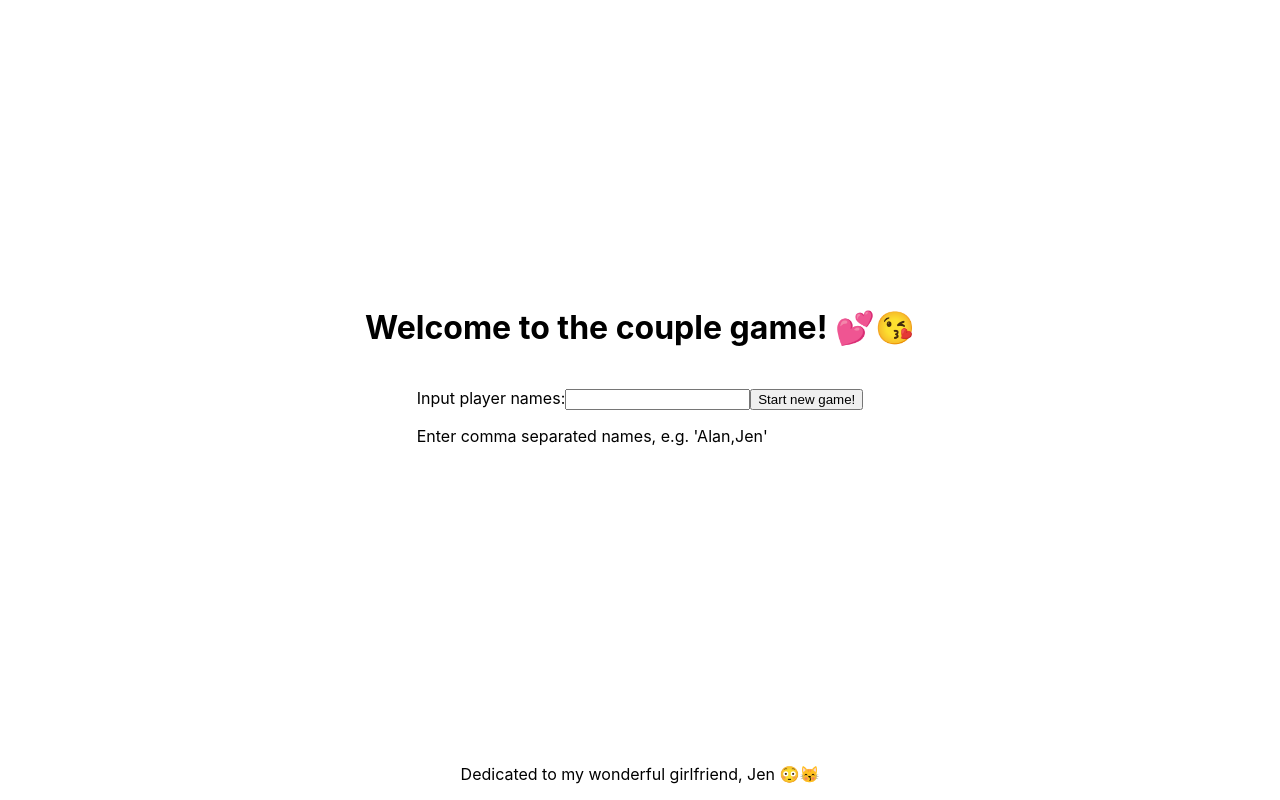
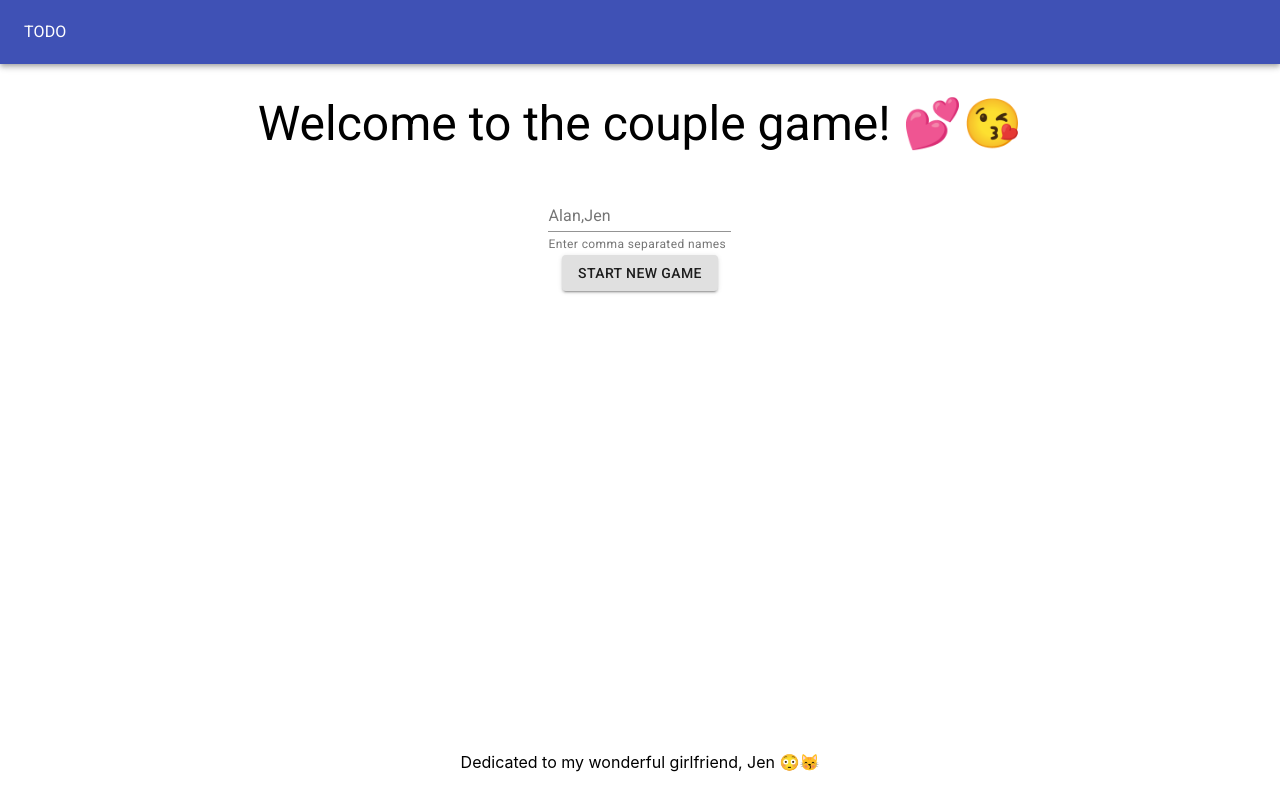
Before and after one commit to yeungalan0/site-monorepo, a Next.js app: page /couple-game in a window 1280 px wide. Built offline with nearby package versions, Linux system fonts and the light colour scheme.

Commit message:
Mostly there, but still a lot of cleanup to do

```diff
--- a/constants/couple-game.ts
+++ b/constants/couple-game.ts
@@ -1,5 +1,5 @@
-export const GUESS_CARD = "Guess";
-export const CHALLENGE_CARD = "Challenge";
+export const GUESS_CARD = "Guess 🧐";
+export const CHALLENGE_CARD = "Challenge 😉";
 export const INDEXES_KEY = "possibleIndexes";
 export const PLAYERS_KEY = "players";
 
--- a/package.json
+++ b/package.json
@@ -9,6 +9,9 @@
     "lint": "eslint . --ext .js,.jsx,.ts,.tsx"
   },
   "dependencies": {
+    "@material-ui/core": "^4.11.3",
+    "@material-ui/icons": "^4.11.2",
+    "@material-ui/styles": "^4.11.3",
     "next": "^10.0.6",
     "react": "16.13.1",
     "react-dom": "16.13.1",
--- a/pages/_app.js
+++ /dev/null
@@ -1,7 +0,0 @@
-import '../styles/globals.css'
-
-function MyApp({ Component, pageProps }) {
-  return <Component {...pageProps} />
-}
-
-export default MyApp
--- /dev/null
+++ b/pages/_app.tsx
@@ -0,0 +1,15 @@
+import { useEffect } from "react";
+import "../styles/globals.css";
+
+function MyApp({ Component, pageProps }) {
+  useEffect(() => {
+    const jssStyles = document.querySelector("#jss-server-side");
+    if (jssStyles) {
+      jssStyles.parentElement.removeChild(jssStyles);
+    }
+  }, []);
+
+  return <Component {...pageProps} />;
+}
+
+export default MyApp;
--- a/pages/couple-game.tsx
+++ b/pages/couple-game.tsx
@@ -1,12 +1,59 @@
-import styles from "../styles/Home.module.css";
 import React, { Fragment, useEffect, useRef, useState } from "react";
 import * as constants from "../constants/couple-game";
+import {
+  AppBar,
+  Box,
+  Button,
+  Card,
+  CardActions,
+  CardContent,
+  Grid,
+  TextField,
+  Typography,
+} from "@material-ui/core";
+import Header from "../src/header";
+import { makeStyles } from "@material-ui/styles";
+import theme from "../src/theme";
+
+// style={{ border: "solid 1px", backgroundColor: "orange" }}
+
+// border: "solid 1px",
+// backgroundColor: "orange",
+
+const useStyles = makeStyles(() => ({
+  footerStyle: {
+    top: "auto",
+    bottom: 0,
+    background: "transparent",
+    boxShadow: "none",
+    color: "black",
+    textAlign: "center",
+  },
+  contentContainerStyle: {
+    height: "92vh",
+  },
+  titleStyle: {
+    padding: theme.spacing(4),
+  },
+  contentStyle: {
+    justifyContent: "center",
+    alignItems: "center",
+    flex: "1",
+    display: "flex",
+    flexDirection: "column",
+    textAlign: "center",
+  },
+  startStyle: {
+    paddingBottom: theme.spacing(3),
+  },
+}));
 
 export default function CoupleGame(): JSX.Element {
   const [players, setPlayers] = useState<string[]>([]);
   const [cardsTodo, setCardsTodo] = useState(-1);
   const [cont, setCont] = useState(false);
   const playerInput = useRef<HTMLInputElement>(null);
+  const classes = useStyles();
 
   useEffect(() => {
     const savedPlayersJSON = localStorage.getItem(constants.PLAYERS_KEY);
@@ -37,10 +84,27 @@ export default function CoupleGame(): JSX.Element {
   }
 
   return (
-    <div className={styles.container}>
-      <main className={styles.main}>
-        <h1>Welcome to the couple game! 💕😘</h1>
-        <br />
+    <Fragment>
+      <Grid
+        container
+        direction="column"
+        className={classes.contentContainerStyle}
+      >
+        <Grid item>
+          <Header />
+        </Grid>
+        <Grid item>
+          <Typography
+            variant="h3"
+            align="center"
+            className={classes.titleStyle}
+          >
+            Welcome to the couple game! 💕😘
+          </Typography>
+        </Grid>
+        <Grid item container>
+          <Grid item sm={2} md={4} />
+          <Grid item xs={12} sm={8} md={4}>
             <Content
               handleSubmit={handleSubmit}
               playerInput={playerInput}
@@ -49,11 +113,14 @@ export default function CoupleGame(): JSX.Element {
               cont={cont}
               setCont={setCont}
             />
-      </main>
-      <footer>
+          </Grid>
+          <Grid item sm={2} md={4} />
+        </Grid>
+      </Grid>
+      <AppBar position="sticky" className={classes.footerStyle}>
         <p>Dedicated to my wonderful girlfriend, Jen 😳😽</p>
-      </footer>
-    </div>
+      </AppBar>
+    </Fragment>
   );
 }
 
@@ -72,19 +139,25 @@ function Content({
   cont: boolean;
   setCont: React.Dispatch<React.SetStateAction<boolean>>;
 }) {
+  const classes = useStyles();
+
   if (players.length > 0 && cont) {
     return <CoupleGameBoard players={players} />;
   } else {
     return (
+      <div className={classes.contentStyle}>
+        <form onSubmit={handleSubmit} className={classes.startStyle}>
           <div>
-        <form onSubmit={handleSubmit}>
-          <label title="Enter comma separated names, e.g. 'Alan,Jen'">
-            Input player names:
-            <input type="text" ref={playerInput} />
-          </label>
-          <input type="submit" value="Start new game!" />
+            <TextField
+              label="Alan,Jen"
+              helperText="Enter comma separated names"
+              inputRef={playerInput}
+            ></TextField>
+          </div>
+          <Button variant="contained" type="submit">
+            Start new game
+          </Button>
         </form>
-        <p>Enter comma separated names, e.g. &apos;Alan,Jen&apos;</p>
         <ContinueGame
           players={players}
           cardsTodo={cardsTodo}
@@ -109,27 +182,33 @@ function ContinueGame({
   }
   return (
     <div>
-      <label>
+      <p>
         Saved game detected, continue as: {players.join(", ")}? ({cardsTodo}{" "}
         cards left)
-        <br />
-        <button onClick={() => onContinue(true)}>Continue</button>
-      </label>
+      </p>
+      <Button variant="contained" onClick={() => onContinue(true)}>
+        Continue
+      </Button>
     </div>
   );
 }
 
 function CoupleGameBoard({ players }: { players: string[] }): JSX.Element {
+  const classes = useStyles();
   const [card, setCard] = useState(() => drawCard());
   const [turn, setTurn] = useState(0);
-  const [scores, setScores] = useState(() =>
-    Object.fromEntries(players.map((player) => [player, 0]))
-  );
+  const [scores, setScores] = useState(() => getStartingScores());
 
   function init(): void {
     resetCards();
-    setScores(Object.fromEntries(players.map((player) => [player, 0])));
+    setScores(getStartingScores());
     setCard(drawCard());
+  }
+
+  function getStartingScores() {
+    const startingScores: Map<string, number> = new Map();
+    players.forEach((player) => startingScores.set(player, 0));
+    return startingScores;
   }
 
   function nextTurn(): void {
@@ -141,45 +220,106 @@ function CoupleGameBoard({ players }: { players: string[] }): JSX.Element {
     return players[turn % players.length];
   }
 
-  function pointsEarned(): void {
-    scores[getCurrentPlayerTurn()] += 1;
+  function pointsEarned() {
+    scores.set(getCurrentPlayerTurn(), getScore(getCurrentPlayerTurn()) + 1);
     setScores(scores);
     nextTurn();
   }
 
+  function getScore(player: string) {
+    const score = scores.get(player);
+    if (score === undefined) {
+      throw ReferenceError(`Score for player is undefined! player: ${player}`);
+    }
+
+    return score;
+  }
+
+  // TODO: Put styles in class
   return (
-    <Fragment>
-      <p>Players: {players.join(" ❤️ ")}</p>
-      <GameStats
-        currentPlayerTurn={getCurrentPlayerTurn()}
-        turn={turn}
-        scores={scores}
-      />
-      <p>
-        Card type: <b>{card.type}</b> 😉🧐
-      </p>
-      <p>{card.text}</p>
-      <button onClick={() => nextTurn()}>Incorrect :(</button>
-      <button onClick={() => pointsEarned()}>Correct! :)</button>
-      <br />
-      <br />
-      <br />
-      <br />
-      <br />
-      <br />
-      <br />
-      <br />
-      <button onClick={() => init()}>Reset</button>
-    </Fragment>
+    <div className={classes.contentStyle}>
+      <Grid container direction="column">
+        <Grid container item>
+          {players.map((player) => getPlayerStatCard(player, getScore(player)))}
+        </Grid>
+        <Grid
+          item
+          alignItems="center"
+          justify="center"
+          style={{ display: "flex" }}
+        >
+          <Card
+            variant="outlined"
+            style={{
+              width: "50%",
+              minWidth: "16vw",
+              height: "32vh",
+              overflow: "auto",
+              maxHeight: "20%",
+              display: "flex",
+              justifyContent: "space-between",
+              flexDirection: "column",
+            }}
+          >
+            <CardContent>
+              <Typography
+                color="textSecondary"
+                gutterBottom
+                style={{ marginBottom: theme.spacing(6) }}
+              >
+                <b>{card.type}</b>
+              </Typography>
+              <Typography>{card.text}</Typography>
+            </CardContent>
+            <CardActions>
+              <Button
+                variant="contained"
+                size="small"
+                onClick={() => nextTurn()}
+                style={{
+                  marginLeft: theme.spacing(3),
+                }}
+              >
+                Incorrect 😓
+              </Button>
+              <Button
+                variant="contained"
+                size="small"
+                onClick={() => pointsEarned()}
+                style={{
+                  marginLeft: "auto",
+                  marginRight: theme.spacing(3),
+                }}
+              >
+                Correct 🙂
+              </Button>
+            </CardActions>
+          </Card>
+        </Grid>
+        <Grid item>
+          <Button
+            variant="contained"
+            color="secondary"
+            onClick={() => init()}
+            style={{ marginTop: theme.spacing(15) }}
+          >
+            Reset
+          </Button>
+        </Grid>
+      </Grid>
+    </div>
   );
 }
 
-function GameStats({
+// TODO: duplicate functionality
+{
+  /* function GameStats({
+  players,
   currentPlayerTurn,
   scores,
 }: {
+  players: string[];
   currentPlayerTurn: string;
-  turn: number;
   scores: { [k: string]: number };
 }): JSX.Element {
   const allCards =
@@ -195,11 +335,26 @@ function GameStats({
   return (
     <div>
       <p>
-        Turn (to earn points): {currentPlayerTurn}, Card: {cardsTodo}/{allCards}
-        <br />
+        Card: {cardsTodo}/{allCards}
       </p>
       <ul>{listItems}</ul>
     </div>
+  );
+} */
+}
+
+function getPlayerStatCard(player: string, score: number) {
+  return (
+    <Grid item>
+      <Card>
+        <CardContent>
+          <Typography color="textSecondary" gutterBottom>
+            <b>{player}</b>
+          </Typography>
+          <Typography>{score}</Typography>
+        </CardContent>
+      </Card>
+    </Grid>
   );
 }
 
@@ -219,24 +374,25 @@ function resetCards(): void {
   localStorage.setItem(constants.INDEXES_KEY, JSON.stringify(possibleIndexes));
 }
 
-function drawCard(): Card {
+function drawCard(): CardObj {
   const index = getRandomIndexAndUpdateStorage();
   if (index === -1) {
-    return new Card("GAME OVER", "All cards completed!");
+    return new CardObj("GAME OVER", "All cards completed!");
   }
 
   if (typeof constants.GUESS_LIST[index] !== "undefined") {
-    return new Card(constants.GUESS_CARD, constants.GUESS_LIST[index]);
+    return new CardObj(constants.GUESS_CARD, constants.GUESS_LIST[index]);
   } else {
     const challengeIndex = index - constants.GUESS_LIST.length;
-    return new Card(
+    return new CardObj(
       constants.CHALLENGE_CARD,
       constants.CHALLENGE_LIST[challengeIndex]
     );
   }
 }
 
-class Card {
+// TODO: This still needed?
+class CardObj {
   type: string;
   text: string;
 
--- /dev/null
+++ b/src/header.tsx
@@ -0,0 +1,13 @@
+import { AppBar, Toolbar, Typography } from "@material-ui/core";
+
+const Header = (): JSX.Element => {
+  return (
+    <AppBar position="static">
+      <Toolbar>
+        <Typography>TODO</Typography>
+      </Toolbar>
+    </AppBar>
+  );
+};
+
+export default Header;
--- /dev/null
+++ b/src/theme.ts
@@ -0,0 +1,22 @@
+import { createMuiTheme } from "@material-ui/core/styles";
+import { red } from "@material-ui/core/colors";
+
+// Create a theme instance.
+const theme = createMuiTheme({
+  palette: {
+    primary: {
+      main: "#556cd6",
+    },
+    secondary: {
+      main: "#19857b",
+    },
+    error: {
+      main: red.A400,
+    },
+    background: {
+      default: "#fff",
+    },
+  },
+});
+
+export default theme;
```
Also changed, not shown: pages/_document.tsx (added, +71 -0 lines), pages/index.js (+17 -21 lines), 1 other file (tests, documents, lock files or other folders). Lines whose indentation alone changed are shown as unchanged.
